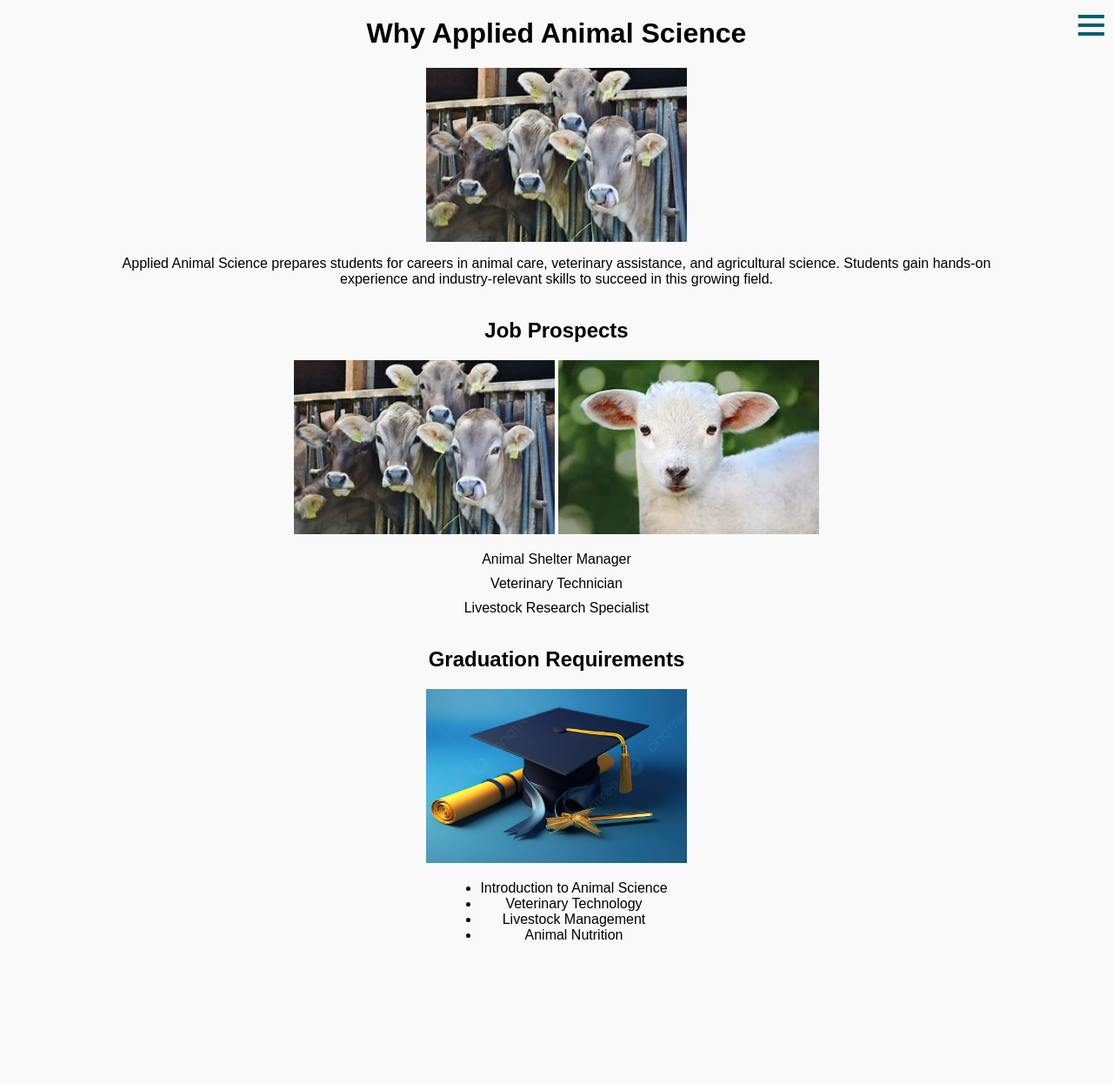
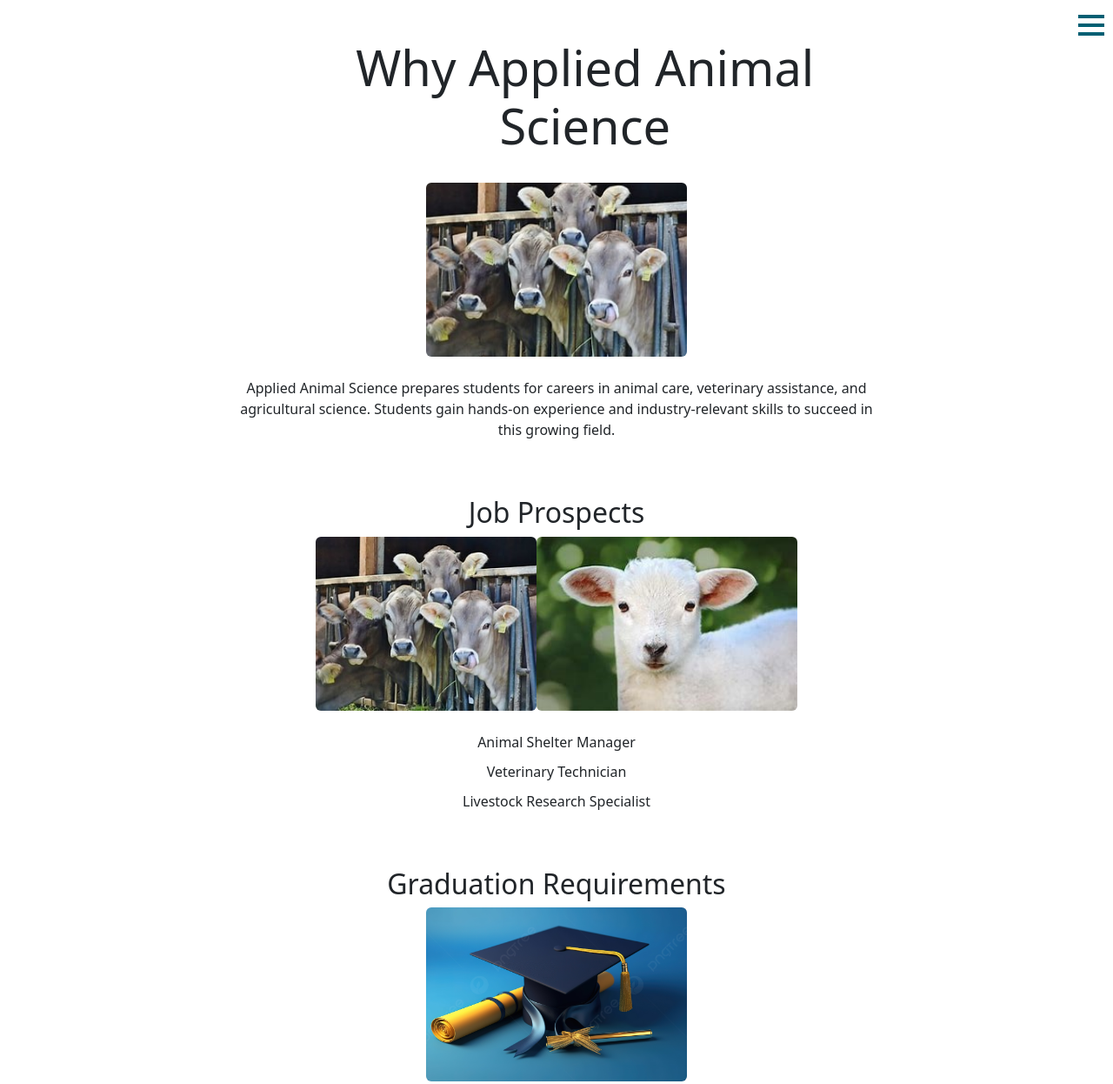
Before and after one commit to just-mine-ykwim/WEB-140-Final-Project-testing, a plain HTML site: page index.html in a window 1280 px wide. Shown: the top 1246 px of the page at 87% size. Before the commit the page ends 1100 px from the top, so only its background shows below. Drawn offline with nearby package versions, Linux system fonts and the light colour scheme.

Commit message:
Update index.html

```diff
--- a/index.html
+++ b/index.html
@@ -6,6 +6,7 @@
   <title>Applied Animal Science Program</title>
 
   <link rel="stylesheet" href="styles.css">
+  <link href="https://cdn.jsdelivr.net/npm/bootstrap@5.3.0-alpha1/dist/css/bootstrap.min.css" rel="stylesheet">
   <script src="https://code.jquery.com/jquery-3.6.0.min.js"></script>
 </head>
 <body>
@@ -17,34 +18,49 @@
   </div>
 
   <!-- Main Content Area -->
-  <div class="container mt-4 content" id="mainContent">
-    <!-- Center Title -->
-    <h1 class="center-title">Why Applied Animal Science</h1>
+  <div class="container mt-4">
+    <div class="row">
+      <!-- Hamburger Button -->
+      <div class="col-1">
         <button class="hamburger-btn" type="button" onclick="toggleSidebar()">
           <span></span>
           <span></span>
           <span></span>
         </button>
-    <!-- Graphic Session (Switching periodically) -->
-    <div class="container">
-        <img id="image" src="Cows.jpeg" class="mx-auto d-block" alt="Image">
+      </div>
+
+      <!-- Title Section -->
+      <div class="col-11">
+        <h1 class="center-title display-4 text-center">Why Applied Animal Science</h1>
+      </div>
+    </div>
+
+    <!-- Graphic Section -->
+    <div class="row justify-content-center my-4">
+      <div class="text-center">
+        <img id="image" src="Cows.jpeg" class="rounded" alt="Image">
+      </div>
     </div>
 
     <!-- Description -->
-    <div class="text-center">
-      <p>Applied Animal Science prepares students for careers in animal care, veterinary assistance, and agricultural science.
-        Students gain hands-on experience and industry-relevant skills to succeed in this growing field.
-      </p>
+    <div class="row justify-content-center">
+      <div class="col-8">
+        <p class="text-center">Applied Animal Science prepares students for careers in animal care, veterinary assistance, and agricultural science. Students gain hands-on experience and industry-relevant skills to succeed in this growing field.</p>
+      </div>
     </div>
 
-    <!-- Job Prospects Section -->
+    <!-- Job Prospects -->
     <h2 id="prospects" class="center-title mt-5">Job Prospects</h2>
-    <div class="text-center graphic mb-4">
-        <img src="Cows.jpeg" alt="Graphic 1">
-        <img src="sheep.jpeg" alt="Graphic 2">
+    <div class="row justify-content-center mb-4">
+      <div class="col-8">
+        <div class="d-flex justify-content-center">
+          <img src="Cows.jpeg" class="rounded" alt="Graphic 1">
+          <img src="sheep.jpeg" class="rounded" alt="Graphic 2">
+        </div>
+      </div>
     </div>
 
-    <!-- Job Prospects List -->
+    <!-- Job List -->
     <div class="row justify-content-center">
       <div class="col">
         <ul class="job-list text-center">
@@ -52,26 +68,32 @@
           <li data-description="Assist veterinarians in providing medical care to animals">Veterinary Technician</li>
           <li data-description="Conduct research to improve agricultural animal products">Livestock Research Specialist</li>
         </ul>
+
+        <div class="job-description" style="display:none; color: #0a9396; margin-top: 20px;"></div>
       </div>
     </div>
 
-    <!-- Description Display -->
-    <div class="job-description" style="display:none; color: #0a9396; margin-top: 20px;"></div>
-
     <!-- Graduation Requirements -->
     <h2 id="requirements" class="center-title mt-5">Graduation Requirements</h2>
-    <img src="Hat.jpg" alt="Hat and Degree">
-    <ul class="center-title mt-5" style="max-width: 400px;">
+    <div class="row justify-content-center">
+      <div class="text-center">
+        <img src="Hat.jpg" class="rounded" alt="Hat and Degree">
+      </div>
+
+    </div>
+    <div class="row justify-content-center mt-4">
+      <div class="col">
+        <ul class="list-group">
           <li class="list-group-item">Introduction to Animal Science</li>
           <li class="list-group-item">Veterinary Technology</li>
           <li class="list-group-item">Livestock Management</li>
           <li class="list-group-item">Animal Nutrition</li>
         </ul>
       </div>
+    </div>
+  </div>
 
   <script src="https://cdn.jsdelivr.net/npm/bootstrap@5.3.0-alpha1/dist/js/bootstrap.bundle.min.js"></script>
-
-  <!-- Your custom JavaScript file -->
   <script src="script.js"></script>
 </body>
 </html>
```
Lines whose indentation alone changed are shown as unchanged.
